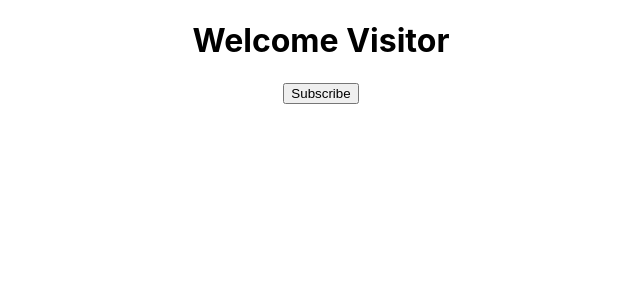
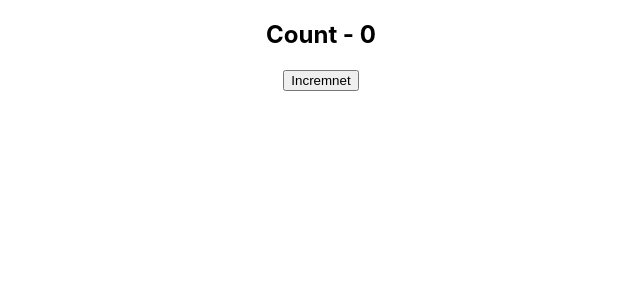
Before and after one commit to shahyash1136/react-tutorials, a React (Create React App) app: page / in a window 1280 px wide. Shown: the top 300 px of the page, without its empty margins (319-959 px from the left). Built offline with nearby package versions, Linux system fonts and the light colour scheme.

Commit message:
setstate in class components

```diff
--- a/src/App.js
+++ b/src/App.js
@@ -3,12 +3,17 @@
 import Greet from './components/Greet';
 import Welcome from './components/Welome';
 import Message from './components/Message';
+import Counter from './components/Counter';
+
+
+
 function App() {
     return (
         <div className="App">
 
-            <Message/>
+            <Counter />
 
+            {/* <Message/> */}
             {/* <Greet name='Bruce' heroName='Batman'/>
             <Greet name='Clark' heroName='Superman'/>
             <Greet name='Diana' heroName='Wonder Woman'/>
--- /dev/null
+++ b/src/components/Counter.js
@@ -0,0 +1,44 @@
+import React, {Component} from 'react';
+
+class Counter extends Component {
+
+    constructor(props) {
+        super(props);
+        this.state = {
+            count: 0
+        }
+    }
+
+    countNum = () => {
+        /* this.setState({
+            count : this.state.count + 1,
+        },() => {
+            console.log('call back value',this.state.count)
+        });
+        console.log(this.state.count); */
+        this.setState((prevState, props) => ({
+            count: prevState.count + 1
+        }));
+        console.log(this.state.count);
+
+    }
+
+    countNum5 = () => {
+        this.countNum();
+        this.countNum();
+        this.countNum();
+        this.countNum();
+        this.countNum();
+    }
+
+    render() {
+        return (
+            <div>
+                <h2>Count - {this.state.count}</h2>
+                <button onClick={this.countNum5}>Incremnet</button>
+            </div>
+        )
+    }
+}
+
+export default Counter;
```
